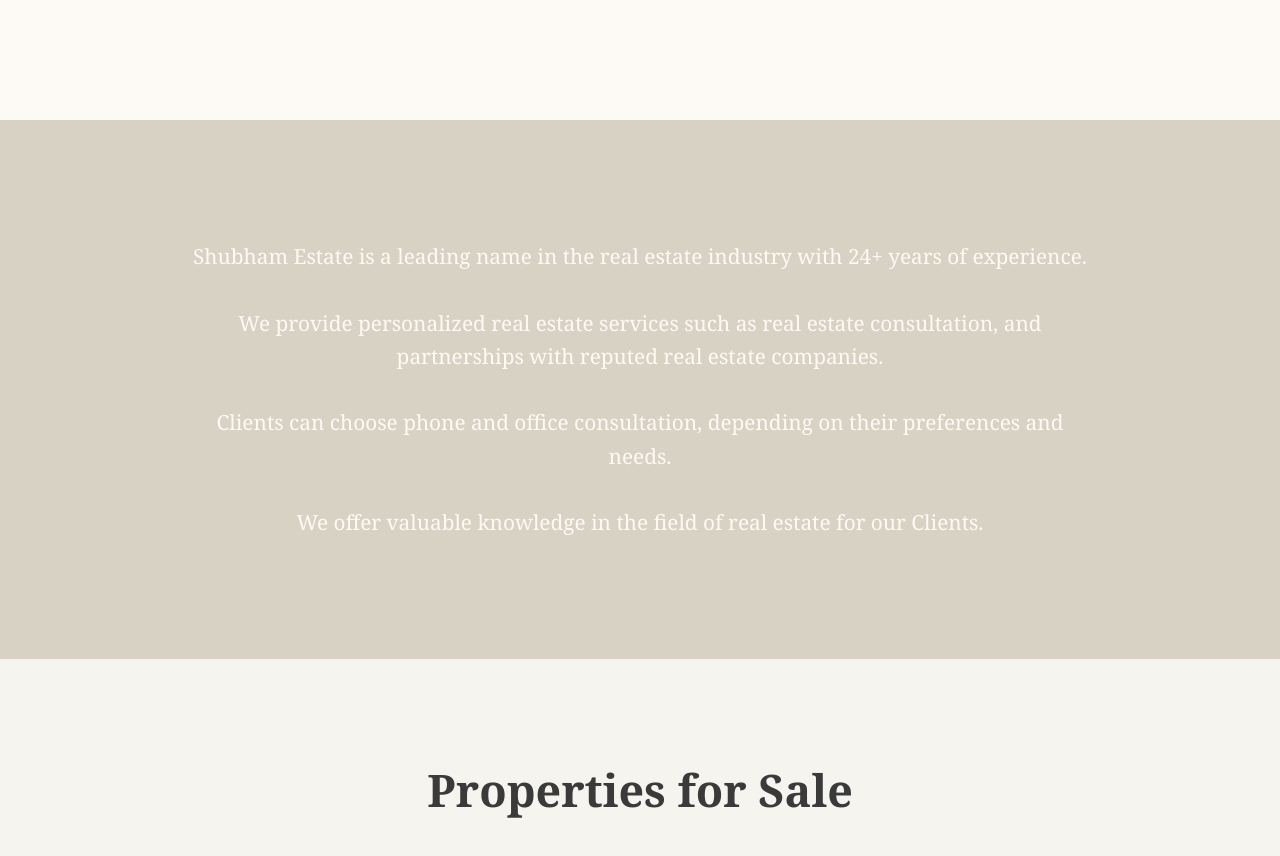
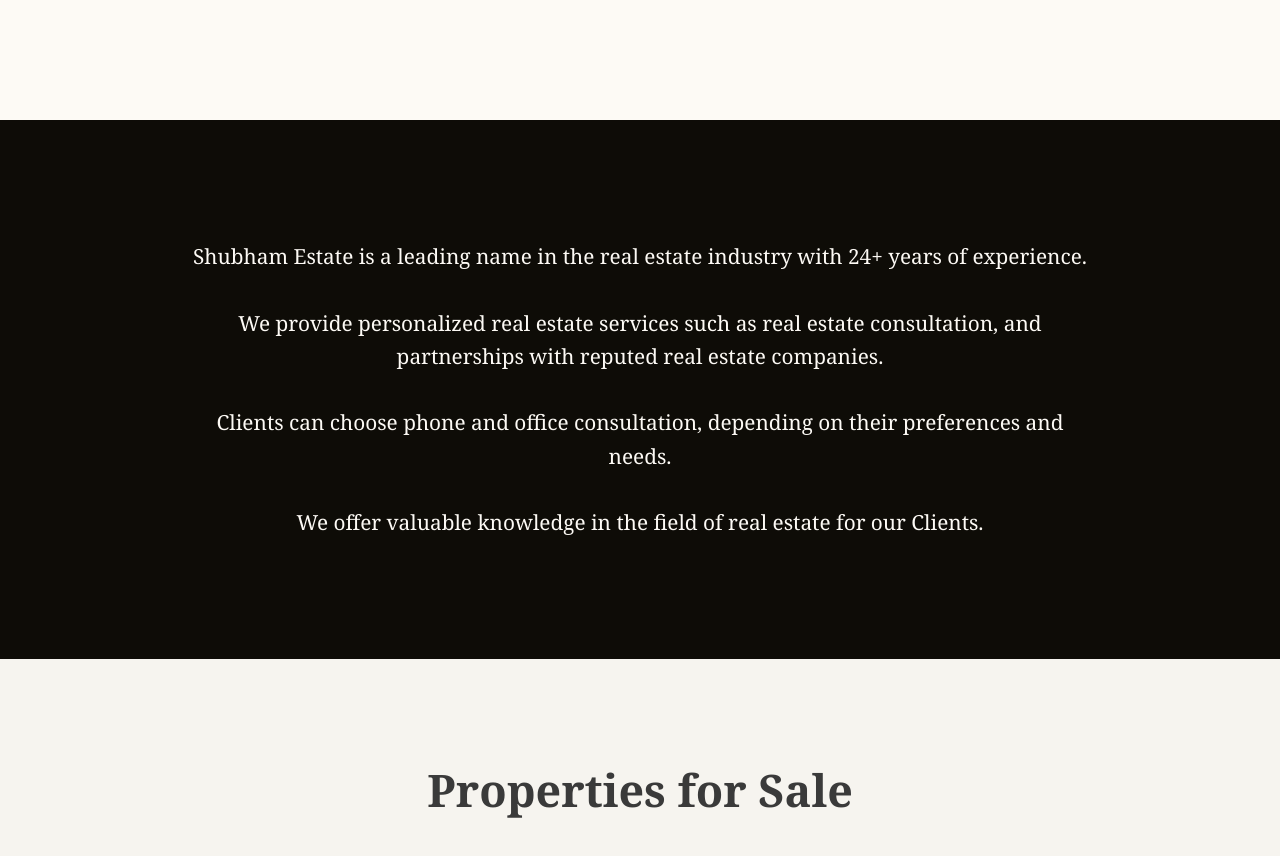
Before and after one commit to me-Dimple72/Shubham-Estate, a website: page docs/index.html in a window 1280 px wide. Shown: the part 680-1536 px from the top of the page. Drawn offline with Linux system fonts and the light colour scheme.

Commit message:
Add docs folder for GitHub pages

```diff
--- a/docs/style.css
+++ b/docs/style.css
@@ -76,7 +76,7 @@
 }
 
 .vision-section {
-  background-color: #d7d2c4;
+  background-color: #0e0c07;
   padding: 120px 20px;
   text-align: center;
 }
```
